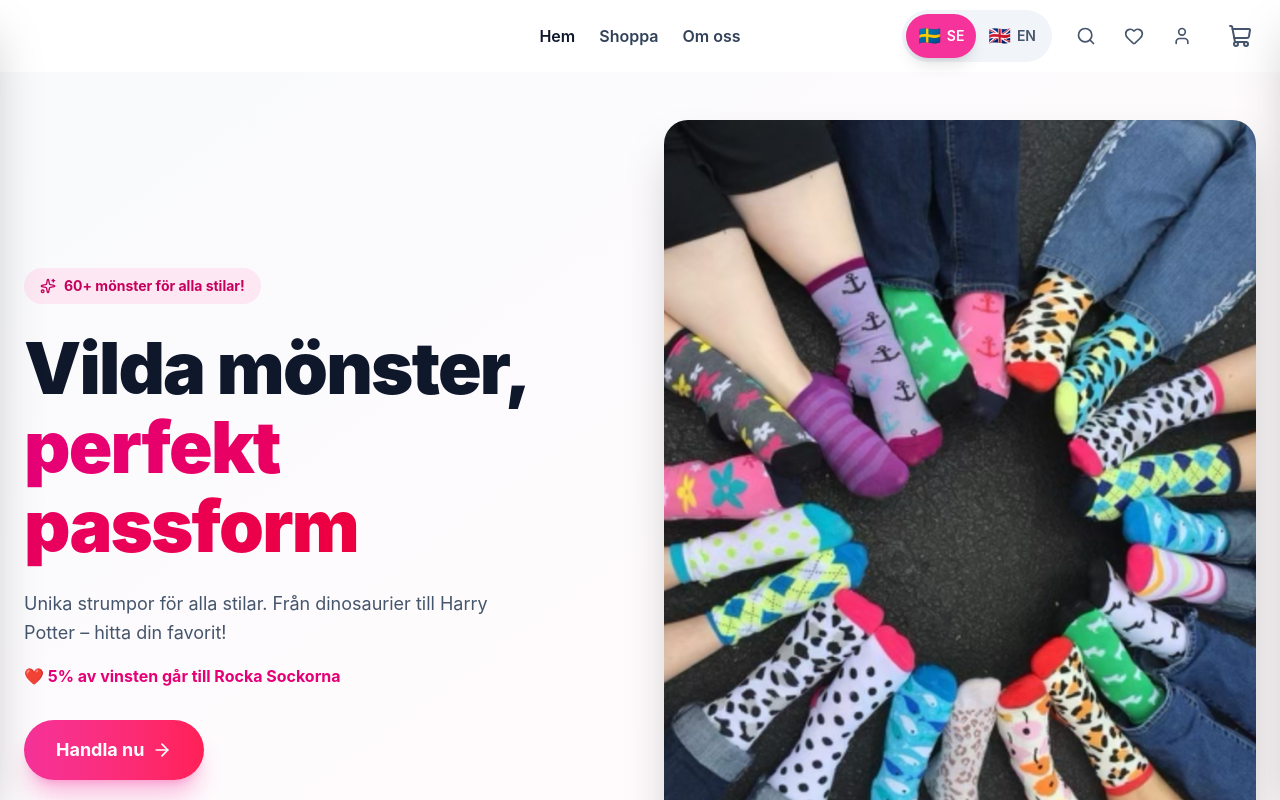
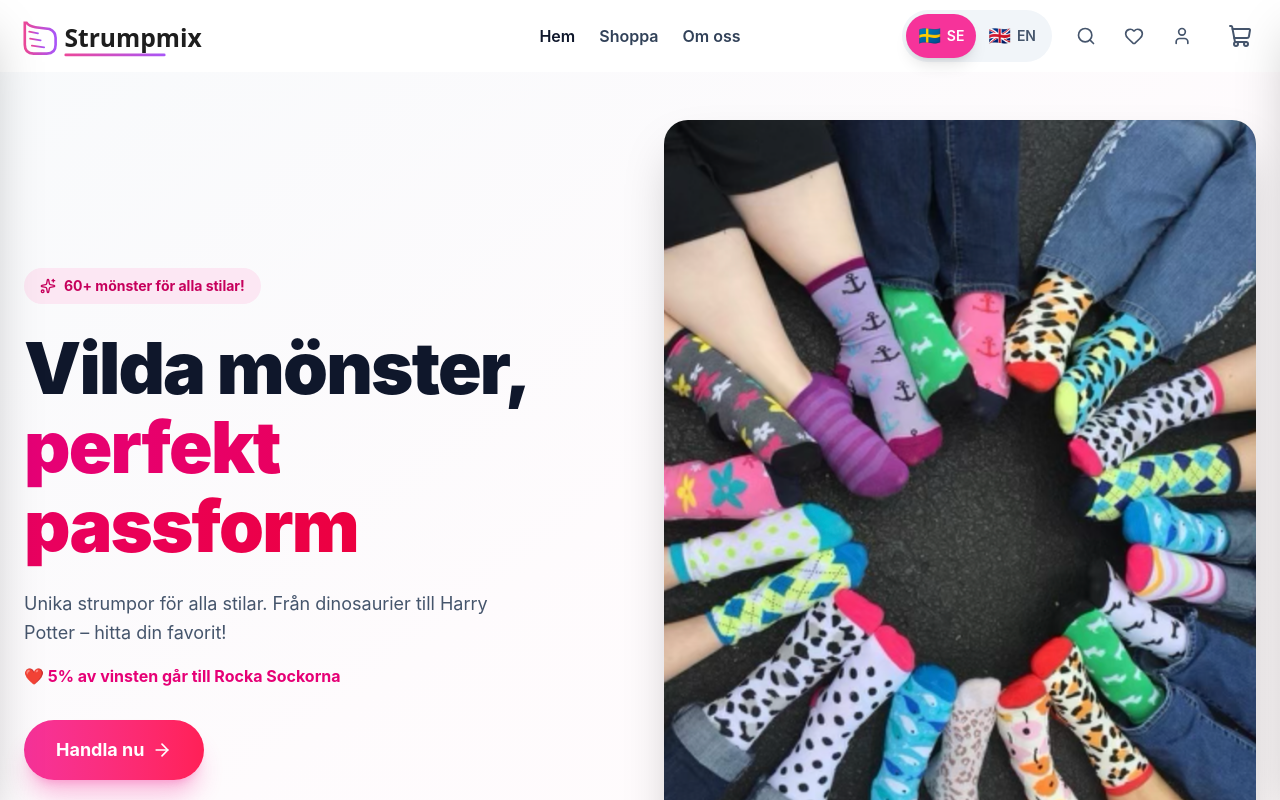
Before and after one commit to adrianfolkeson/rockn-socks, a Next.js app: page / in a window 1280 px wide. Shown: the top 800 px of the page. Built offline with nearby package versions, Linux system fonts and the light colour scheme.

Commit message:
Create inline SVG Logo component - should always render

```diff
--- a/src/app/page.tsx
+++ b/src/app/page.tsx
@@ -8,6 +8,7 @@ import {
 } from 'lucide-react'
 import { LanguageProvider, useLanguage } from '@/lib/LanguageContext'
 import { supabase } from '@/lib/supabase'
+import { Logo, LogoWhite } from '@/components/Logo'
 
 // Product types
 interface ProductVariant {
@@ -1080,7 +1081,7 @@ function MobileMenu({ isOpen, onClose, txt }: { isOpen: boolean; onClose: () =>
       <div className={`fixed left-0 top-0 bottom-0 h-full w-[85vw] max-w-[320px] bg-white z-50 shadow-2xl transition-transform duration-300 ease-out ${isOpen ? 'translate-x-0' : '-translate-x-full'}`}>
         <div className="flex flex-col h-full p-6">
           <div className="flex items-center justify-between mb-8">
-            <img src="/logo.svg?v=2" alt="Strumpmix" className="h-9" />
+            <Logo className="h-9" />
             <button
               onClick={onClose}
               className="w-11 h-11 flex items-center justify-center rounded-full hover:bg-slate-100 transition-colors touch-manipulation"
@@ -1324,7 +1325,7 @@ function MainContent() {
 
               {/* Logo - Left aligned */}
               <a href="#" className="flex items-center">
-                <img src="/logo.svg?v=4" alt="Strumpmix" className="h-9 sm:h-11" />
+                <Logo className="h-9 sm:h-11" />
               </a>
             </div>
 
@@ -1731,7 +1732,7 @@ function MainContent() {
         <div className="max-w-6xl mx-auto px-4 sm:px-6">
           <div className="grid grid-cols-2 md:grid-cols-4 gap-8 sm:gap-12 mb-10 sm:mb-12">
             <div className="col-span-2 md:col-span-1">
-              <img src="/logo-white.svg" alt="Strumpmix" className="h-8 sm:h-10 mb-4 sm:mb-6" />
+              <LogoWhite className="h-8 sm:h-10 mb-4 sm:mb-6" />
               <p className="text-slate-400 text-sm leading-relaxed mb-4">{txt.footerDesc}</p>
               <a
                 href="https://instagram.com/rocknsocks"
--- /dev/null
+++ b/src/components/Logo.tsx
@@ -0,0 +1,97 @@
+'use client'
+
+export function Logo({ className = 'h-10' }: { className?: string }) {
+  return (
+    <svg
+      xmlns="http://www.w3.org/2000/svg"
+      viewBox="0 0 220 50"
+      className={className}
+      fill="none"
+    >
+      {/* Sock Icon */}
+      <g transform="translate(0, 5)">
+        <path
+          d="M10 5 L10 30 Q10 40 20 40 L35 40 Q45 40 45 30 L45 22 Q45 15 38 12 L22 10 Q15 9 12 5 Z"
+          stroke="url(#logoGrad)"
+          strokeWidth="3"
+          strokeLinecap="round"
+          fill="none"
+        />
+        <line x1="15" y1="15" x2="25" y2="17" stroke="url(#logoGrad)" strokeWidth="2" strokeLinecap="round"/>
+        <line x1="16" y1="23" x2="28" y2="25" stroke="url(#logoGrad)" strokeWidth="2" strokeLinecap="round"/>
+        <line x1="18" y1="31" x2="32" y2="33" stroke="url(#logoGrad)" strokeWidth="2" strokeLinecap="round"/>
+      </g>
+
+      {/* Text */}
+      <text
+        x="55"
+        y="38"
+        fontFamily="system-ui, -apple-system, Arial, sans-serif"
+        fontWeight="800"
+        fontSize="28"
+        fill="#1e1e1e"
+      >
+        Strumpmix
+      </text>
+
+      {/* Underline */}
+      <rect x="55" y="45" width="115" height="3" rx="1.5" fill="url(#logoGrad)"/>
+
+      {/* Gradient Definition */}
+      <defs>
+        <linearGradient id="logoGrad" x1="0%" y1="0%" x2="100%" y2="0%">
+          <stop offset="0%" stopColor="#ec4899"/>
+          <stop offset="100%" stopColor="#a855f7"/>
+        </linearGradient>
+      </defs>
+    </svg>
+  )
+}
+
+export function LogoWhite({ className = 'h-10' }: { className?: string }) {
+  return (
+    <svg
+      xmlns="http://www.w3.org/2000/svg"
+      viewBox="0 0 220 50"
+      className={className}
+      fill="none"
+    >
+      {/* Sock Icon */}
+      <g transform="translate(0, 5)">
+        <path
+          d="M10 5 L10 30 Q10 40 20 40 L35 40 Q45 40 45 30 L45 22 Q45 15 38 12 L22 10 Q15 9 12 5 Z"
+          stroke="url(#logoGradW)"
+          strokeWidth="3"
+          strokeLinecap="round"
+          fill="none"
+        />
+        <line x1="15" y1="15" x2="25" y2="17" stroke="url(#logoGradW)" strokeWidth="2" strokeLinecap="round"/>
+        <line x1="16" y1="23" x2="28" y2="25" stroke="url(#logoGradW)" strokeWidth="2" strokeLinecap="round"/>
+        <line x1="18" y1="31" x2="32" y2="33" stroke="url(#logoGradW)" strokeWidth="2" strokeLinecap="round"/>
+      </g>
+
+      {/* Text */}
+      <text
+        x="55"
+        y="38"
+        fontFamily="system-ui, -apple-system, Arial, sans-serif"
+        fontWeight="800"
+        fontSize="28"
+        fill="#ffffff"
+      >
+        Strumpmix
+      </text>
+
+      {/* Underline */}
+      <rect x="55" y="45" width="115" height="3" rx="1.5" fill="url(#logoGradW)"/>
+
+      {/* Gradient Definition */}
+      <defs>
+        <linearGradient id="logoGradW" x1="0%" y1="0%" x2="100%" y2="0%">
+          <stop offset="0%" stopColor="#ec4899"/>
+          <stop offset="100%" stopColor="#a855f7"/>
+        </linearGradient>
+      </defs>
+    </svg>
+  )
+}
```
Also changed, not shown: public/logo.svg.
